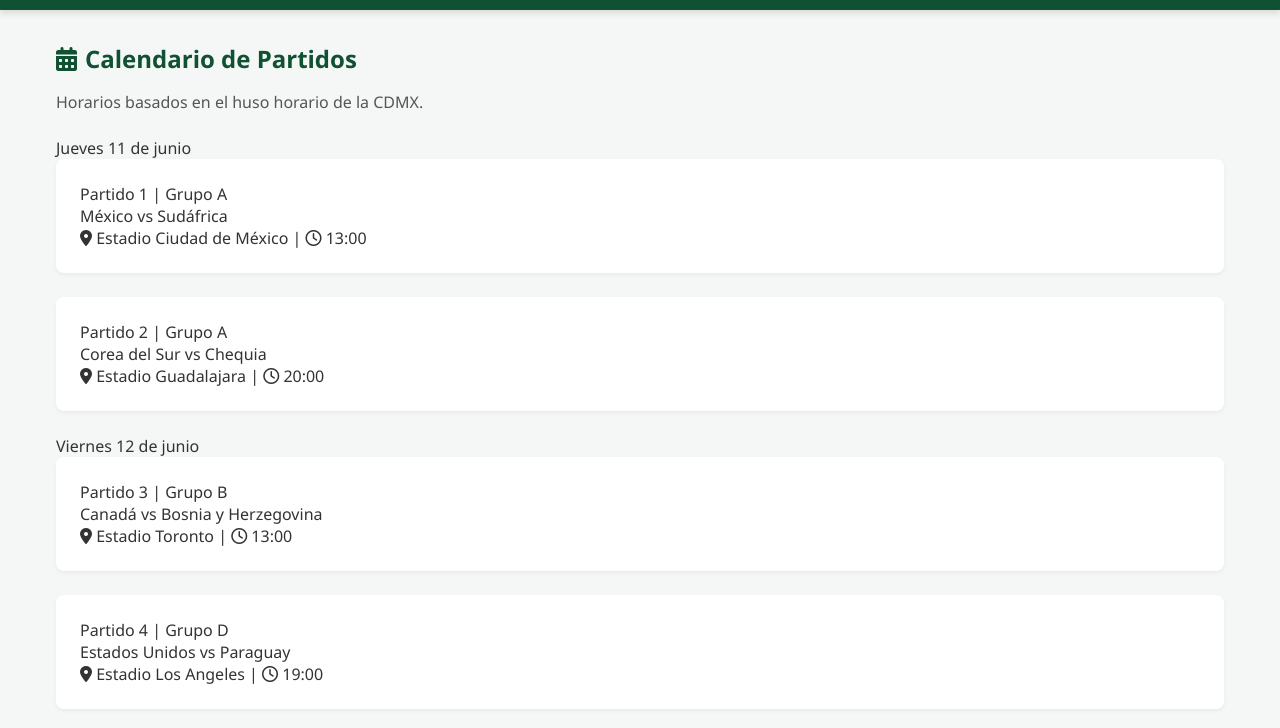
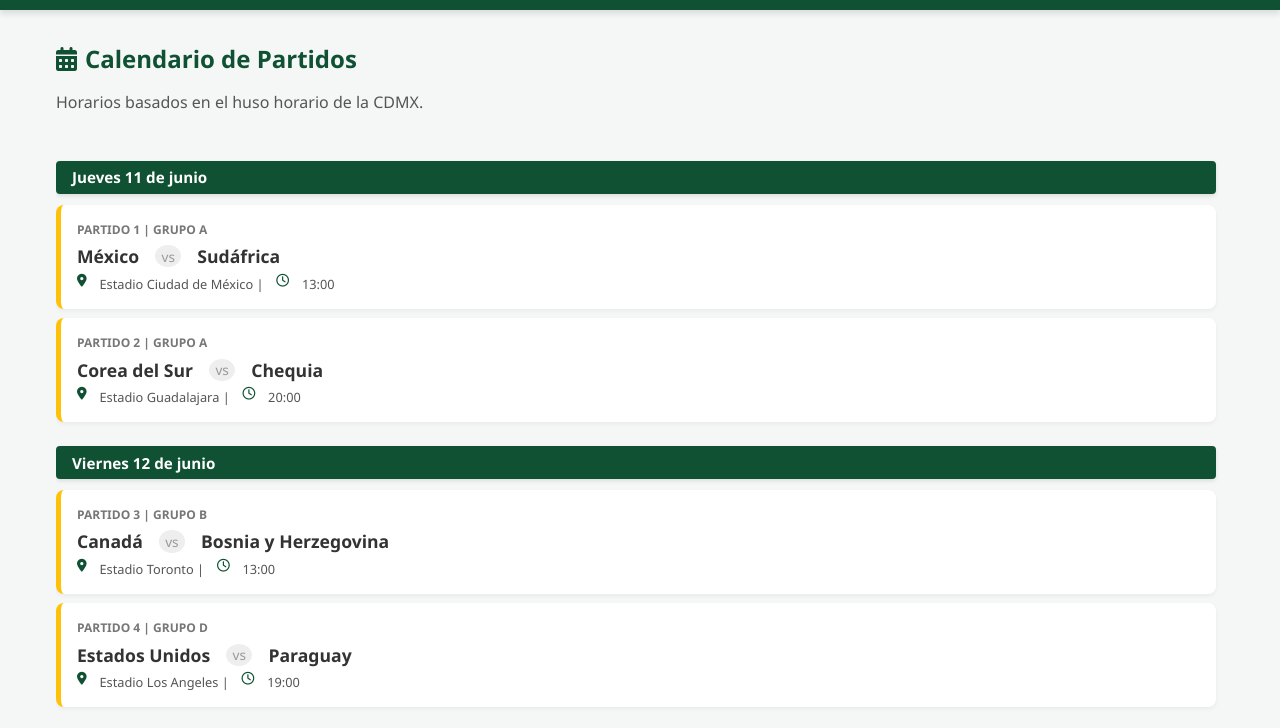
Before and after one commit to EdgarMB13/quiniela2026, a plain HTML site: page index.html in a window 1280 px wide. Both pictures are taken after a click on the link "Calendario". Shown: the part 55-783 px from the top of the page. Drawn offline with Linux system fonts and the light colour scheme.

Commit message:
Update styles.css

```diff
--- a/styles.css
+++ b/styles.css
@@ -207,3 +207,81 @@ footer {
         height: 60vh;
     }
 }
+
+
+/* --- DISEÑO ESTILIZADO DE CALENDARIO --- */
+.calendario-scroll {
+    max-height: 75vh;
+    overflow-y: auto;
+    padding-right: 0.5rem;
+}
+
+.fecha-header {
+    background-color: var(--primary-color);
+    color: #fff;
+    padding: 0.4rem 1rem;
+    font-weight: bold;
+    border-radius: 4px;
+    margin: 1.5rem 0 0.7rem 0;
+    font-size: 0.95rem;
+    box-shadow: 0 2px 4px rgba(0,0,0,0.1);
+}
+
+.fase-eliminatoria { background-color: #0b3d24; text-transform: uppercase; }
+.fase-final { background-color: #d4af37; color: #000; text-transform: uppercase; }
+.la-final { background-color: #000; color: var(--accent-color); font-size: 1.2rem; text-align: center; }
+
+.partido-card {
+    display: flex;
+    flex-direction: column;
+    gap: 0.4rem;
+    padding: 1rem !important;
+    margin-bottom: 0.6rem;
+    border-left: 5px solid var(--accent-color);
+    transition: transform 0.2s ease;
+}
+
+.partido-card:hover {
+    transform: translateX(3px);
+}
+
+.el-card { border-left-color: #0b3d24; }
+.final-card { border-left-color: #d4af37; }
+.gran-final-card { border-left-color: #000; background: linear-gradient(145deg, #ffffff, #fffdf0); }
+
+.partido-meta {
+    font-size: 0.75rem;
+    color: #777;
+    text-transform: uppercase;
+    font-weight: bold;
+}
+
+.partido-versus {
+    display: flex;
+    justify-content: flex-start;
+    align-items: center;
+    gap: 1rem;
+    font-size: 1.1rem;
+    font-weight: 600;
+}
+
+.partido-versus .vs {
+    font-size: 0.85rem;
+    color: #999;
+    background: #eee;
+    padding: 0.1rem 0.4rem;
+    border-radius: 50%;
+    font-weight: normal;
+}
+
+.partido-detalles {
+    font-size: 0.8rem;
+    color: #555;
+    display: flex;
+    gap: 0.8rem;
+    flex-wrap: wrap;
+}
+
+.partido-detalles i {
+    color: var(--primary-color);
+}
```
